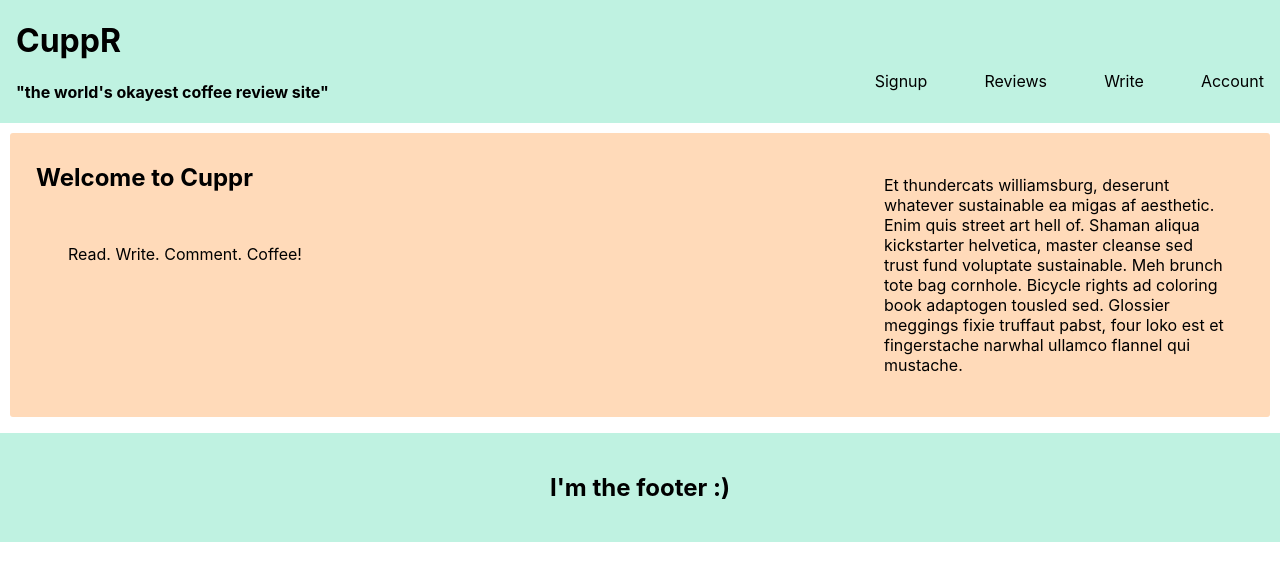
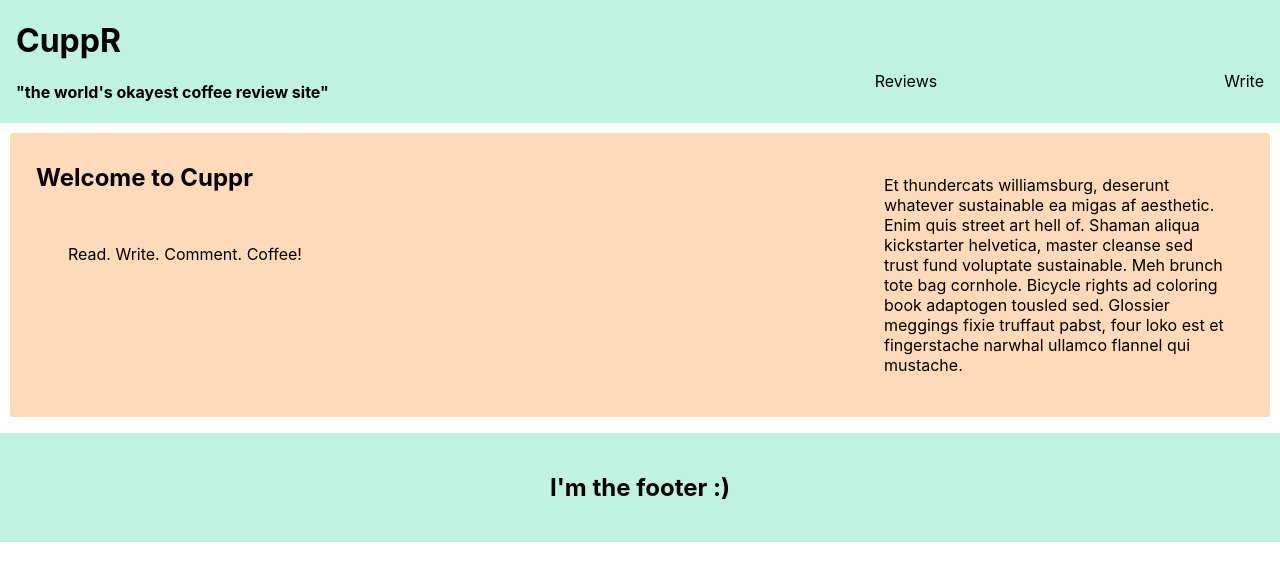
Before and after one commit to fumbl3b/cuppr-client, a React (Create React App) app: page / in a window 1280 px wide. Shown: the top 580 px of the page. Built offline with nearby package versions, Linux system fonts and the light colour scheme; no server answers.

Commit message:
tweaking appearance

```diff
--- a/src/STORE.js
+++ b/src/STORE.js
@@ -87,9 +87,9 @@ export default {
     }
   ],
   navOptions: [
-    'Signup',
+    // 'Signup',
     'Reviews',
     'Write',
-    'Account',
+    // 'Account',
   ]
 }
--- a/src/config.js
+++ b/src/config.js
@@ -1,4 +1,4 @@
 export default {
-  API_ENDPOINT: process.env.REACT_APP_API_ENDPOINT || 'http://mighty-woodland-26432.herokuapp.com',
+  API_ENDPOINT: process.env.REACT_APP_API_ENDPOINT || 'http://localhost:8000',
   TOKEN_KEY: 'token key blah blah',
 }
```
Also changed, not shown: vercel.json (added), 1 other file (tests, documents, lock files or other folders).
